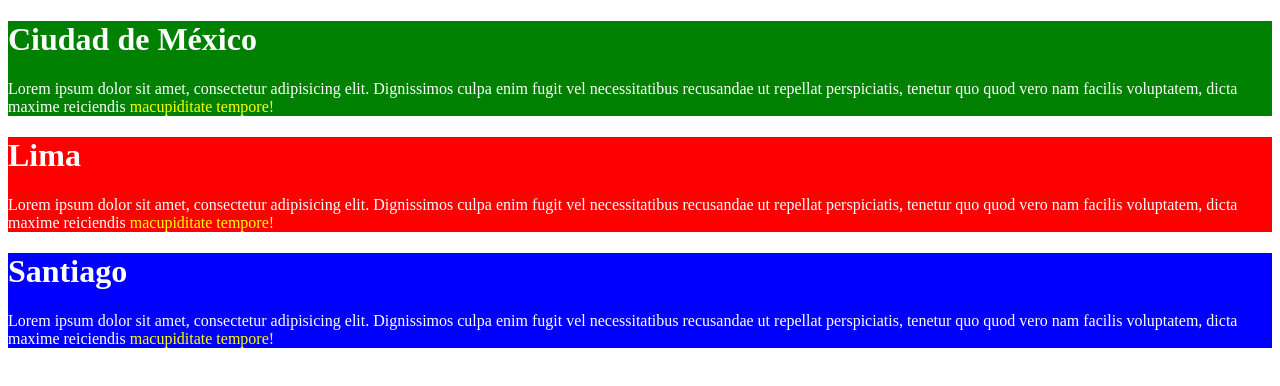
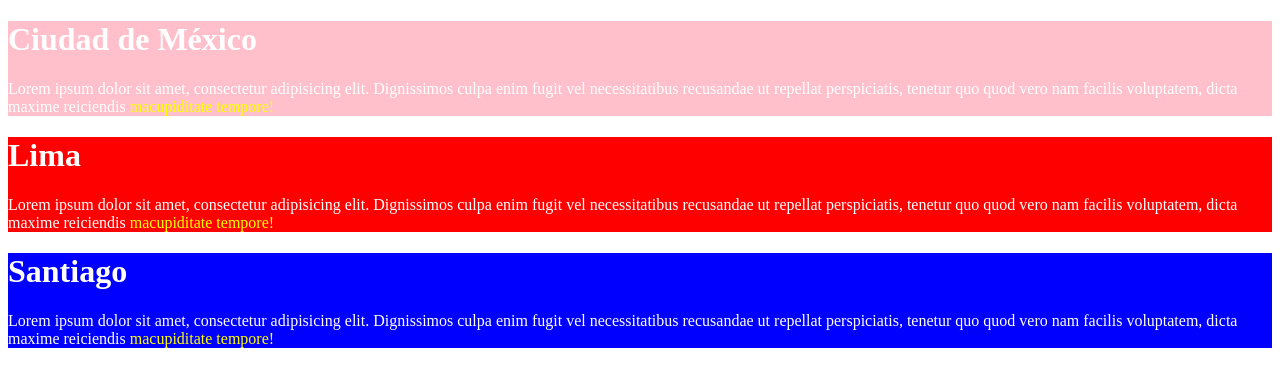
Before and after one commit to bimiriya/prueba-171012, a plain HTML site: page index.html in a window 1280 px wide. Drawn offline with Linux system fonts and the light colour scheme.

Commit message:
changed color green to pink

```diff
--- a/index.html
+++ b/index.html
@@ -5,7 +5,7 @@
 	<title>Document</title>
 </head>
 <body>
-	<div style="background-color: green; color: white">
+	<div style="background-color: pink; color: white">
 		<h1>Ciudad de México</h1>
 		<p>Lorem ipsum dolor sit amet, consectetur adipisicing elit. Dignissimos culpa enim fugit vel necessitatibus recusandae ut repellat perspiciatis, tenetur quo quod vero nam facilis voluptatem, dicta maxime reiciendis <span style="color: yellow">macupiditate tempore!</span></p>
 	</div>
```
